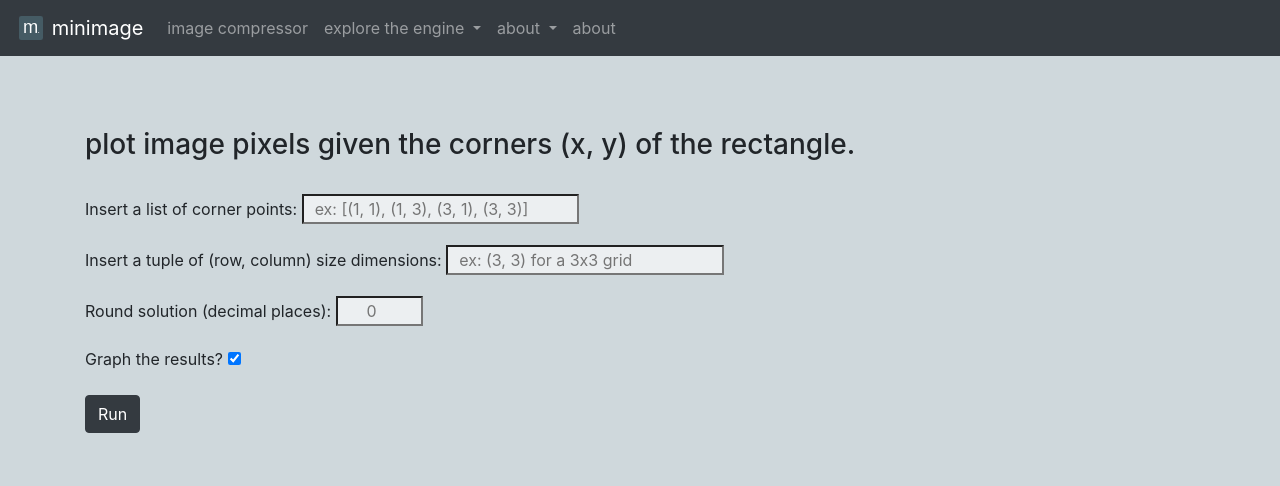
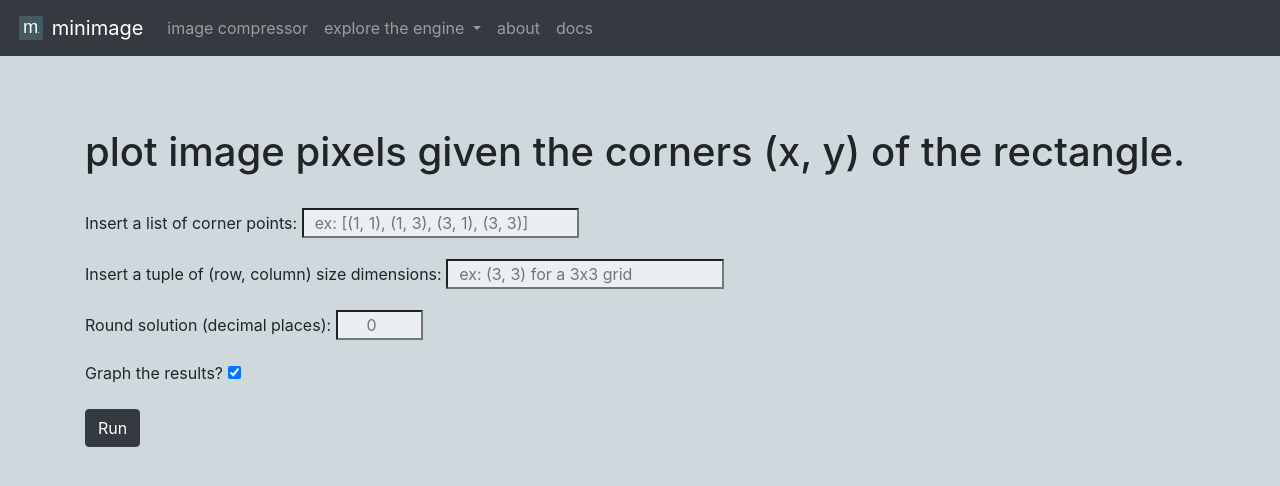
Before and after one commit to williamfoote/minimage, a Flask app: page /demo2D in a window 1280 px wide. Shown: the top 486 px of the page. Run offline with Flask 2, Linux system fonts and the light colour scheme; some libraries are stand-ins or nearby versions.

Commit message:
documentation page on website

```diff
--- a/application/templates/about.html
+++ b/application/templates/about.html
@@ -38,7 +38,7 @@
   </p>
 
   <p>
-    <i>For a more in depth documentation, </i>
+    <i>For a more in depth documentation, visit <a href="{{url_for('documentation')}}">the documentation</a> page.</i>
   </p>
   <br/><br/>
 
--- a/application/templates/demo2D-easy.html
+++ b/application/templates/demo2D-easy.html
@@ -25,9 +25,10 @@
             <p>{{solution}}</p>
             <br/>
         </center>
+        <br/>
     {% endif %}
 {% else %}
-    <h3>plot image pixels given the corners (x, y) of the rectangle.</h3>
+    <h1>plot image pixels given the corners (x, y) of the rectangle.</h1>
     <br/>
     <form method="POST", action = #>
         {{ form.csrf_token }}
@@ -121,6 +122,7 @@
         <p>
             <button type="submit" class="btn btn-dark">Run</button>
         </p>
+        <br/>
     </form>
 
 {% endif %}
--- a/application/templates/demo2D.html
+++ b/application/templates/demo2D.html
@@ -18,16 +18,17 @@
         var graphs = {{graphJSON|safe}};
         Plotly.plot('chart',graphs,{});
         </script>
+        <br/>
     {% else %}
         <center>
             <h1>Your results are here.</h1>
             <br/>
             <p>{{solution}}</p>
-            <br/>
+            <br/><br/><br/>
         </center>
     {% endif %}
 {% else %}
-    <h3>plot image pixels given the corners (x, y) of the rectangle.</h3>
+    <h1>plot image pixels given the corners (x, y) of the rectangle.</h1>
 
     <form method="POST", action = #>
         <br/>
@@ -76,6 +77,7 @@
             <p>
                 <button type="submit" class="btn btn-dark">Run</button>
             </p>
+            <br/>
 
         {% if form.visualize.errors %}
             <ul class="errors">
--- a/application/templates/imageCompressor.html
+++ b/application/templates/imageCompressor.html
@@ -25,11 +25,11 @@
             </div>
         </div>
       </div>
-      <br/><br/>
+      <br/>
 </center>
 {% else %}
     <div class="container">
-        <h3> choose an image to compress. </h3>
+        <h1> choose an image to compress. </h1>
         <form method="POST">
             {{ form.csrf_token }}
             <p>
@@ -90,5 +90,6 @@
             </p>
         </form>
     </div>
+    <br/>
 {% endif %}
 {% endblock %}
--- a/application/templates/navbar.html
+++ b/application/templates/navbar.html
@@ -30,17 +30,13 @@
             <a class="dropdown-item" href="{{ url_for('demo2DEasy')}}">miniminput</a>
           </div>
         </li>
-        <li class="nav-item dropdown">
-          <a class="nav-link dropdown-toggle" href="{{ url_for('about')}}" id="navbarDropdownMenuLink" role="button" data-toggle="dropdown" aria-haspopup="true" aria-expanded="false">
-            about
-          </a>
-          <div class="dropdown-menu" aria-labelledby="navbarDropdownMenuLink">
-            <a class="dropdown-item" href="{{ url_for('documentation')}}">documentation</a>
-          </div>
-        </li>
         <li class="nav-item">
           <a class="nav-link" href="{{ url_for('about')}}">about</a>
         </li>
+        <li class="nav-item">
+          <a class="nav-link" href="{{ url_for('documentation')}}">docs</a>
+        </li>
+
       </ul>
     </div>
   </nav>
```
Also changed, not shown: application/templates/documentation.html (+7 -4 lines), 4 other files.
